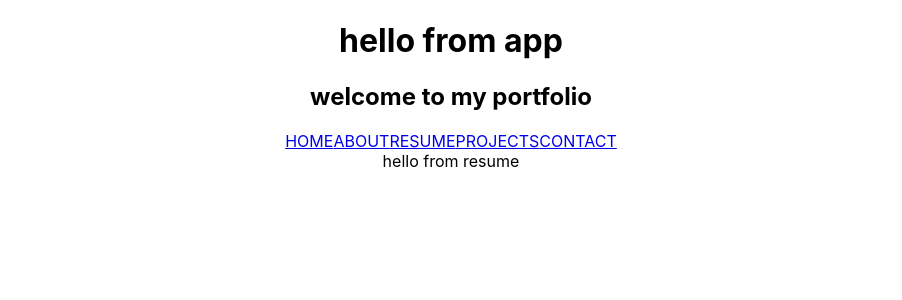
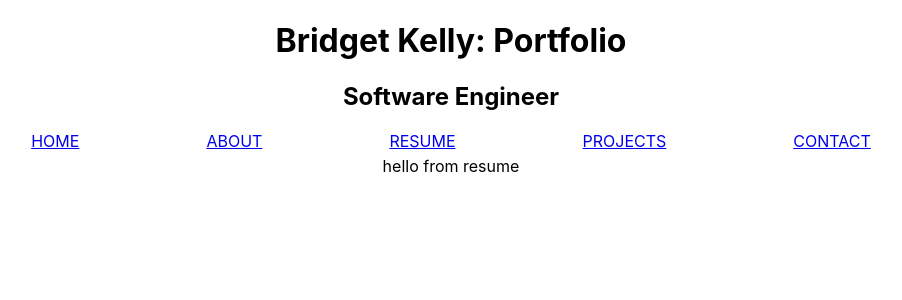
Before and after one commit to bc-kelly/portfolio, a React (Create React App) app: page /resume in a window 1280 px wide. Shown: the top 300 px of the page, without its empty margins (189-1091 px from the left). Built offline with nearby package versions, Linux system fonts and the light colour scheme.

Commit message:
space out a navbar

```diff
--- a/package.json
+++ b/package.json
@@ -8,6 +8,7 @@
     "@testing-library/user-event": "^13.5.0",
     "react": "^18.1.0",
     "react-dom": "^18.1.0",
+    "react-pdf": "^5.7.2",
     "react-router-dom": "^5.3.3",
     "react-scripts": "^2.1.3",
     "web-vitals": "^2.1.4"
--- /dev/null
+++ b/src/About.css
@@ -0,0 +1,5 @@
+.about-div {
+    margin: 15px;
+    font-size: 1.5em;
+
+}
--- a/src/About.js
+++ b/src/About.js
@@ -1,11 +1,11 @@
 import React from 'react';
-// import './Home.css'
+import './About.css'
 
 function About() {
   return (
     <div className="about-div">
         <div>
-            Hi, my name is Bridget Kelly. I am a recent gradute of the Flatiron School, where I completed the Full Stack Software Engineering program. Prior to that I worked as a Financial Analyst for IBM and Kyndryl. I graduated from Marist College in Mary 2019 with my Bachelor of Science in Business Administration with a concentration in Finance and a minor in Accounting.
+            Hi, my name is Bridget Kelly. I am a recent gradute of the Flatiron School, where I completed the Full Stack Software Engineering program. Prior to that I worked as a Financial Analyst for IBM and Kyndryl. I graduated from Marist College in May, 2019 with my Bachelor of Science in Business Administration with a concentration in Finance and a minor in Accounting.
         </div>
     </div>
   );
--- a/src/App.js
+++ b/src/App.js
@@ -14,8 +14,8 @@ function App() {
   return (
     <Router>
       <div className="App">
-        <h1> hello from app </h1>
-        <h2> welcome to my portfolio </h2>
+        <h1> Bridget Kelly: Portfolio </h1>
+        <h2> Software Engineer </h2>
         {/* <Home />
         <Projects />
         <Contact /> */}
--- /dev/null
+++ b/src/NavBar.css
@@ -0,0 +1,10 @@
+.navBar-div {
+    margin: 5px;
+    text-decoration: none;
+    color: black;
+    justify-content: space-between;
+}
+
+.navbar-link {
+    margin: 5%;
+}
--- a/src/NavBar.js
+++ b/src/NavBar.js
@@ -1,14 +1,16 @@
 import React from 'react';
 import { NavLink } from "react-router-dom"
+import './NavBar.css';
+
 
 function NavBar() {
   return (
-    <div >
-      <NavLink to="/home">HOME</NavLink>
-      <NavLink to="/about">ABOUT</NavLink>
-      <NavLink to="/resume">RESUME</NavLink>
-      <NavLink to="/projects">PROJECTS</NavLink>
-      <NavLink to="/contact">CONTACT</NavLink>
+    <div className="navBar-div">
+      <NavLink className="navbar-link" to="/home">HOME</NavLink>
+      <NavLink className="navbar-link" to="/about">ABOUT</NavLink>
+      <NavLink className="navbar-link" to="/resume">RESUME</NavLink>
+      <NavLink className="navbar-link" to="/projects">PROJECTS</NavLink>
+      <NavLink className="navbar-link" to="/contact">CONTACT</NavLink>
     </div>
   );
 }
--- a/src/Resume.js
+++ b/src/Resume.js
@@ -5,6 +5,9 @@ function Resume() {
   return (
     <div className="resume-div">
       hello from resume
+      <div >
+
+      </div>
     </div>
   );
 }
```
Also changed, not shown: 1 other file (tests, documents, lock files or other folders).
